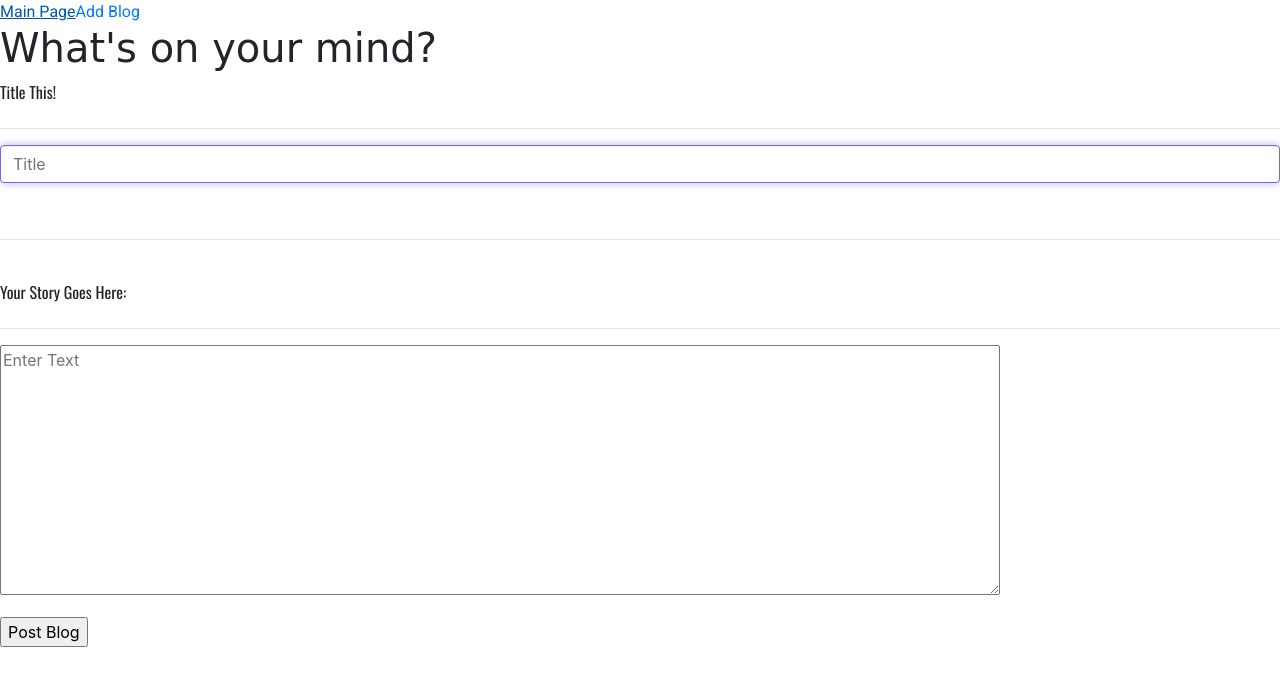
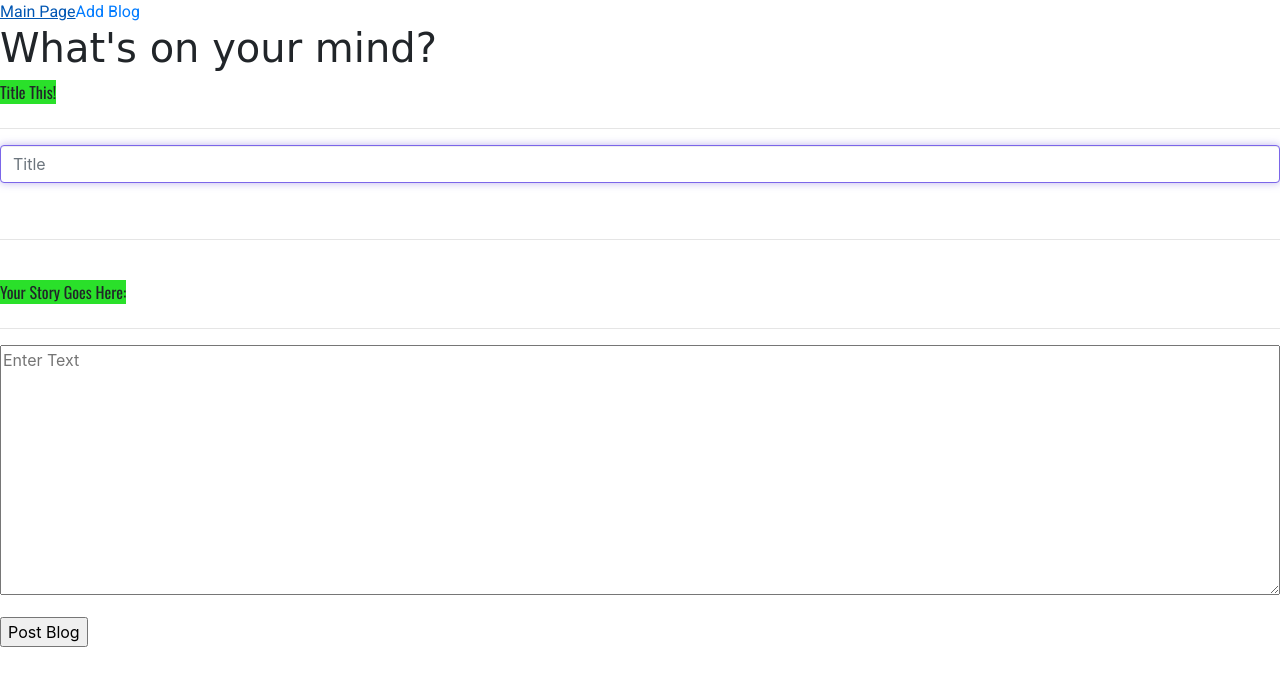
Before and after one commit to codeofarmour/build-a-blog, a Flask app: page /newpost in a window 1280 px wide. Shown: the top 686 px of the page. Run offline with Flask 2, Linux system fonts and the light colour scheme; some libraries are stand-ins or nearby versions; some web fonts are replaced.

Commit message:
Added more styling to newpost.html

```diff
--- a/static/css/index.css
+++ b/static/css/index.css
@@ -16,7 +16,7 @@
 }
 
 .form-control2 {
-    width: 1000px;
+    width: 100%;
     height: 250px;
 }
 
@@ -31,4 +31,5 @@
 
 #fancy, #middle {
     font-family: 'Oswald', sans-serif;
+    background-color: #2ae02a;
 }
--- a/templates/blog.html
+++ b/templates/blog.html
@@ -10,10 +10,8 @@
         <ul>
             {% for blog in blogs %}
             <li>
-            <!-- <h2><a href="/blogpost?id={{blog.id}}"></a></h2> -->
             <a href='/blog?id={{blog.id}}'><h2 id='middle'>{{blog.title}}</h2></a>
             <p id='end'>{{blog.body}}</p>
-
             <hr>
             </li>
             {% endfor %}
--- a/templates/individual.html
+++ b/templates/individual.html
@@ -5,8 +5,8 @@
 <div class='ind'>
 
     <h1 id='middle'>{{blog.title}}</h1>
+    <hr>
     <p id='end'>{{blog.body}}</p>
-    <!-- <p>{{blog.created}}</p> -->
 
 </div>
 
```
